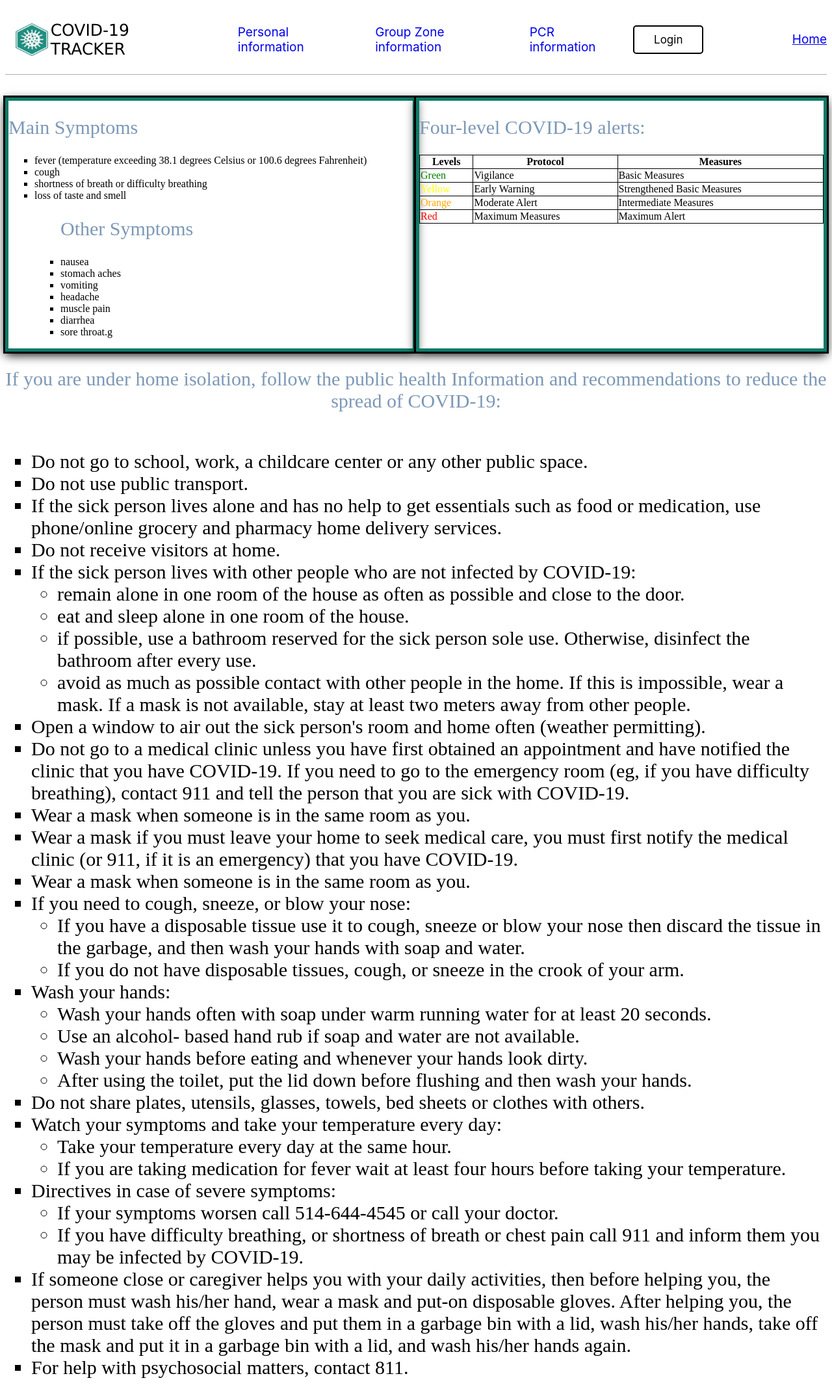
After one commit to ianlop/COVID-19-Tracker, a PHP site: the page made by general recommendations/general_rec.php in a window 1280 px wide. The commit adds this page. Shown: the whole page at 65% size. Run offline with PHP 8.4, Linux system fonts and the light colour scheme.

Commit message:
Added general guidelines tab and page

```diff
--- a/HomePage.php
+++ b/HomePage.php
@@ -40,7 +40,7 @@ else
 {
 	$title = "<h1></h1>";
 	$button1 = "<a href='LogIn.php' class='mbloginbtn'>Login</a>";
-	$button2 = "<a href='database.php' class='mbheaderlinkanchors' style='text-decoration: underline;''><p class='mbheaderlinks'>COVID-19 STATUS</p></a>";
+	$button2 = "<a href='https://www.worldometers.info/coronavirus/' class='mbheaderlinkanchors' style='text-decoration: underline;''><p class='mbheaderlinks'>Current Status</p></a>";
 }
 
 
@@ -77,6 +77,9 @@ else
 						</td>
 						<td class="mbheadertd">
 							<a href="PCR/PCRinfo.php" class="mbheaderlinkanchors"><p class="mbheaderlinks">PCR information</p></a>
+						</td>
+						<td class="mbheadertd">
+							<a href="general recommendations/general_rec.php" class="mbheaderlinkanchors" style="color: blue;"><p class="mbheaderlinks">General Guidelines</p></a>
 						</td>
 					</tr>
 				</table>
--- /dev/null
+++ b/general recommendations/general_rec.php
@@ -0,0 +1,206 @@
+<?php
+require '../database.php';
+session_start();
+
+if(isset($_SESSION['username']))
+{
+	$button1 = "<a href='../Profile.php' class='mbloginbtn'>Profile</a>";
+	$button2 = "<a href='../LogOut.inc.php' class='mbloginbtn'>Log Out</a>";
+
+}
+//should not go here ever if you think about it, but for precaution vvvv
+else
+{
+	$button1 = "<a href='../LogIn.php' class='mbloginbtn'>Login</a>";
+	$button2 = "<a href='../HomePage.php' class='mbheaderlinkanchors' style='text-decoration: underline;''><p class='mbheaderlinks'>Home</p></a>";
+}
+
+
+?>
+<!DOCTYPE html>
+<html>
+
+<head>
+
+<title> General Guidelines </title>
+<link rel="stylesheet" type = "text/css" href="../home_css/menubar+footerCSS.css"/>
+<style>
+
+.float-container
+{
+	display: flex;
+	justify-content: space-around;
+	padding-top: 35px;
+}
+.guidelines
+{
+   	outline-style: solid;
+   	outline-color: black;
+   	width: 50%;
+   	border: 5px solid #0e7a68;
+   	box-shadow: 0 5px 15px;
+}
+.levels
+{
+  	outline-style: solid;
+   	outline-color: black;
+   	width: 50%;
+   	border: 5px solid #0e7a68;
+   	box-shadow: 0 5px 15px;
+}
+h2
+{
+color : #7c98b6;
+font-weight:normal;
+font-size: 30px;
+}
+.levelTable
+{
+	border: 1px solid black;
+	border-collapse: collapse;"
+}
+</style>
+<nav class="mbHeadernav">
+			<div class="mbtablediv">
+				<table>
+					<tr>
+						<td>
+							<img src="../home_img/virusLogo.png" alt="logo" style="width:50px;height:50px; float: left;">
+						</td>
+						<td>
+							<a href="../HomePage.php" style="text-decoration: none;"><h1 id="mbMainMenuHeader">COVID-19 TRACKER</h1></a>
+						</td>
+						<td class="mbheadertd"  style="padding-left: 50px;">
+							<a href="../PI/PersonalInfo.php" class="mbheaderlinkanchors"><p class="mbheaderlinks">Personal information</p></a>
+						</td>
+						<td class="mbheadertd">
+							<a href="../GZ/GroupZone.php" class="mbheaderlinkanchors"><p class="mbheaderlinks">Group Zone information</p></a>
+						</td>
+						<td class="mbheadertd">
+							<a href="../PCR/PCRinfo.php" class="mbheaderlinkanchors"><p class="mbheaderlinks">PCR information</p></a>
+						</td>
+					</tr>
+				</table>
+			</div>
+
+			<div id="mbloginsignupsdiv">
+						<?php
+						echo "$button1";
+						?>
+						<?php
+						echo "$button2";
+						?>
+			</div>
+</nav>
+</head>
+
+<body>
+<div class="float-container">
+<div class="guidelines">
+<h2>Main Symptoms</h2>
+<ul style="list-style-type:square;">
+  <li>fever (temperature exceeding 38.1 degrees Celsius or 100.6 degrees Fahrenheit)</li>
+  <li>cough</li>
+  <li>shortness of breath or difficulty breathing</li>
+  <li>loss of taste and smell</li>
+	<ul style="list-style-type:square;">
+	<h2>Other Symptoms</h2>
+		<li>nausea</li>
+  		<li>stomach aches</li>
+  		<li>vomiting</li>
+  		<li>headache</li>
+		<li>muscle pain</li>
+  		<li>diarrhea</li>
+  		<li>sore throat.g</li>
+	</ul>
+</ul>
+</div>
+
+<div class="levels">
+<h2>Four-level COVID-19 alerts:</h2>
+<table class="levelTable" style="width:100%;">
+  <tr class="levelTable">
+    <th class="levelTable">Levels</th>
+    <th class="levelTable">Protocol</th>
+    <th class="levelTable">Measures</th>
+  </tr>
+  <tr class="levelTable">
+    <td style="color: green;" class="levelTable">Green</td>
+    <td class="levelTable">Vigilance</td>
+    <td class="levelTable">Basic Measures</td>
+  </tr>
+  <tr class="levelTable">
+    <td style="color: yellow;" class="levelTable">Yellow</td>
+    <td class="levelTable">Early Warning</td>
+	<td class="levelTable">Strengthened Basic Measures</td>
+  </tr>
+  <tr class="levelTable">
+    <td style="color: orange;" class="levelTable">Orange</td>
+    <td class="levelTable">Moderate Alert</td>
+    <td class="levelTable">Intermediate Measures</td>
+  </tr>
+  <tr class="levelTable">
+  	<td style="color: red;" class="levelTable">Red</td>
+	<td class="levelTable">Maximum Measures</td>
+	<td class="levelTable">Maximum Alert</td>
+  </tr>
+</table>
+</div>
+</div>
+<div>
+<center>
+<h2>If you are under home isolation, follow the public health Information and recommendations to reduce the spread of COVID-19:</h2>
+</center>
+<br>
+<ul style="list-style-type:square;">
+  <li style=" font-size: 30px;">Do not go to school, work, a childcare center or any other public space.</li>
+  <li style=" font-size: 30px;">Do not use public transport.</li>
+  <li style=" font-size: 30px;">If the sick person lives alone and has no help to get essentials such as food or medication, use phone/online grocery and pharmacy home delivery services.</li>
+  <li style=" font-size: 30px;">Do not receive visitors at home.</li>
+  <li style=" font-size: 30px;">If the sick person lives with other people who are not infected by COVID-19:</li>
+	<ul style="list-style-type: circle;">
+	<li style=" font-size: 30px;">remain alone in one room of the house as often as possible and close to the door.</li>
+	<li style=" font-size: 30px;">eat and sleep alone in one room of the house.</li>
+	<li style=" font-size: 30px;">if possible, use a bathroom reserved for the sick person sole use. Otherwise, disinfect the bathroom after every use.</li>
+	<li style=" font-size: 30px;">avoid as much as possible contact with other people in the home. If this is impossible, wear a mask. If a mask is not available, stay at least two meters away from other people.</li>
+	</ul>
+  <li style=" font-size: 30px;">Open a window to air out the sick person's room and home often (weather permitting).</li>
+  <li style=" font-size: 30px;">Do not go to a medical clinic unless you have first obtained an appointment and have notified the clinic that you have COVID-19. If you need to go to the emergency room (eg, if you have difficulty breathing), contact 911 and tell the person that you are sick with COVID-19.</li>
+  <li style=" font-size: 30px;">Wear a mask when someone is in the same room as you.</li>
+  <li style=" font-size: 30px;">Wear a mask if you must leave your home to seek medical care, you must first notify the medical clinic (or 911, if it is an emergency) that you have COVID-19.</li>
+  <li style=" font-size: 30px;">Wear a mask when someone is in the same room as you.</li>
+  <li style=" font-size: 30px;">If you need to cough, sneeze, or blow your nose:</li>
+  <ul style="list-style-type: circle;">
+	<li style=" font-size: 30px;">If you have a disposable tissue use it to cough, sneeze or blow your nose then discard the tissue in the garbage, and then wash your hands with soap and water.</li>
+	<li style=" font-size: 30px;">If you do not have disposable tissues, cough, or sneeze in the crook of your arm.</li>
+  </ul>
+  <li style=" font-size: 30px;">Wash your hands:</li>
+  <ul style="list-style-type: circle;">
+	<li style=" font-size: 30px;">Wash your hands often with soap under warm running water for at least 20 seconds.</li>
+	<li style=" font-size: 30px;">Use an alcohol- based hand rub if soap and water are not available.</li>
+	<li style=" font-size: 30px;">Wash your hands before eating and whenever your hands look dirty.</li>
+	<li style=" font-size: 30px;">After using the toilet, put the lid down before flushing and then wash your hands.</li>
+  </ul>
+  <li style=" font-size: 30px;">Do not share plates, utensils, glasses, towels, bed sheets or clothes with others.</li>
+  <li style=" font-size: 30px;">Watch your symptoms and take your temperature every day:</li>
+  <ul style="list-style-type: circle;">
+	<li style=" font-size: 30px;">Take your temperature every day at the same hour.</li>
+	<li style=" font-size: 30px;">If you are taking medication for fever wait at least four hours before taking your temperature.</li>
+  </ul>
+  <li style=" font-size: 30px;">Directives in case of severe symptoms:</li>
+  <ul style="list-style-type: circle;">
+	<li style=" font-size: 30px;">If your symptoms worsen call 514-644-4545 or call your doctor.</li>
+	<li style=" font-size: 30px;">If you have difficulty breathing, or shortness of breath or chest pain call 911 and inform them you may be infected by COVID-19.</li>
+  </ul>
+  <li style=" font-size: 30px;">If someone close or caregiver helps you with your daily activities, then before helping you, the person must wash his/her hand, wear a mask and put-on disposable gloves. After helping you, the person must take off the gloves and put them in a garbage bin with a lid, wash his/her hands, take off the mask and put it in a garbage bin with a lid, and wash his/her hands again.</li>
+  <li style=" font-size: 30px;">For help with psychosocial matters, contact 811.</li>
+</ul>
+
+</div>
+
+</body>
+
+
+
+
+</html>
```
Also changed, not shown: Profile.php (+6 -10 lines).
